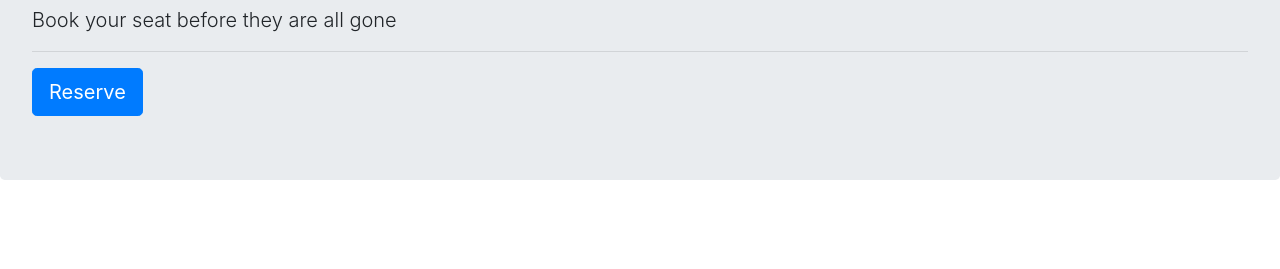
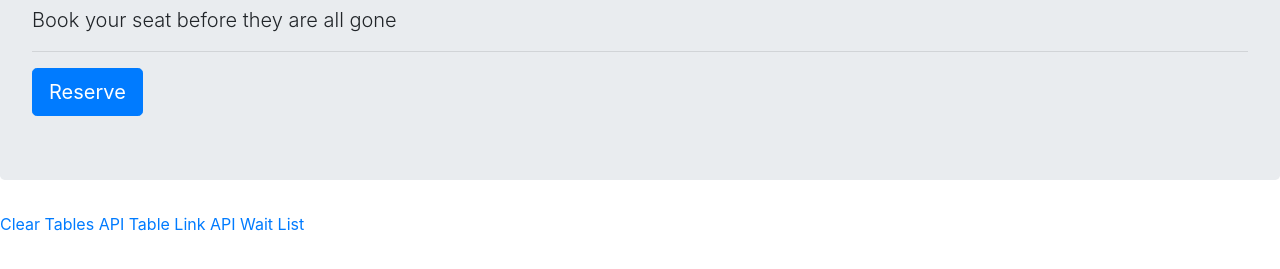
Before and after one commit to BestBroBradley/hot-restaurants, a plain HTML site: page tables.html in a window 1280 px wide. Shown: the part 153-422 px from the top of the page. Drawn offline with nearby package versions, Linux system fonts and the light colour scheme.

Commit message:
Added api links to bottom of page

```diff
--- a/tables.html
+++ b/tables.html
@@ -22,6 +22,11 @@
         <p></p>
         <a class="btn btn-primary btn-lg" href="/reserve" role="button">Reserve</a>
     </div>
+    <div>
+        <a href="#">Clear Tables</a>
+        <a href="/api/tables">API Table Link</a>
+        <a href="/api/waitlist">API Wait List</a>
+    </div>
     <script></script>
 </body>
 
```
Also changed, not shown: index.html (+5 -0 lines), reserve.html (+4 -0 lines).
